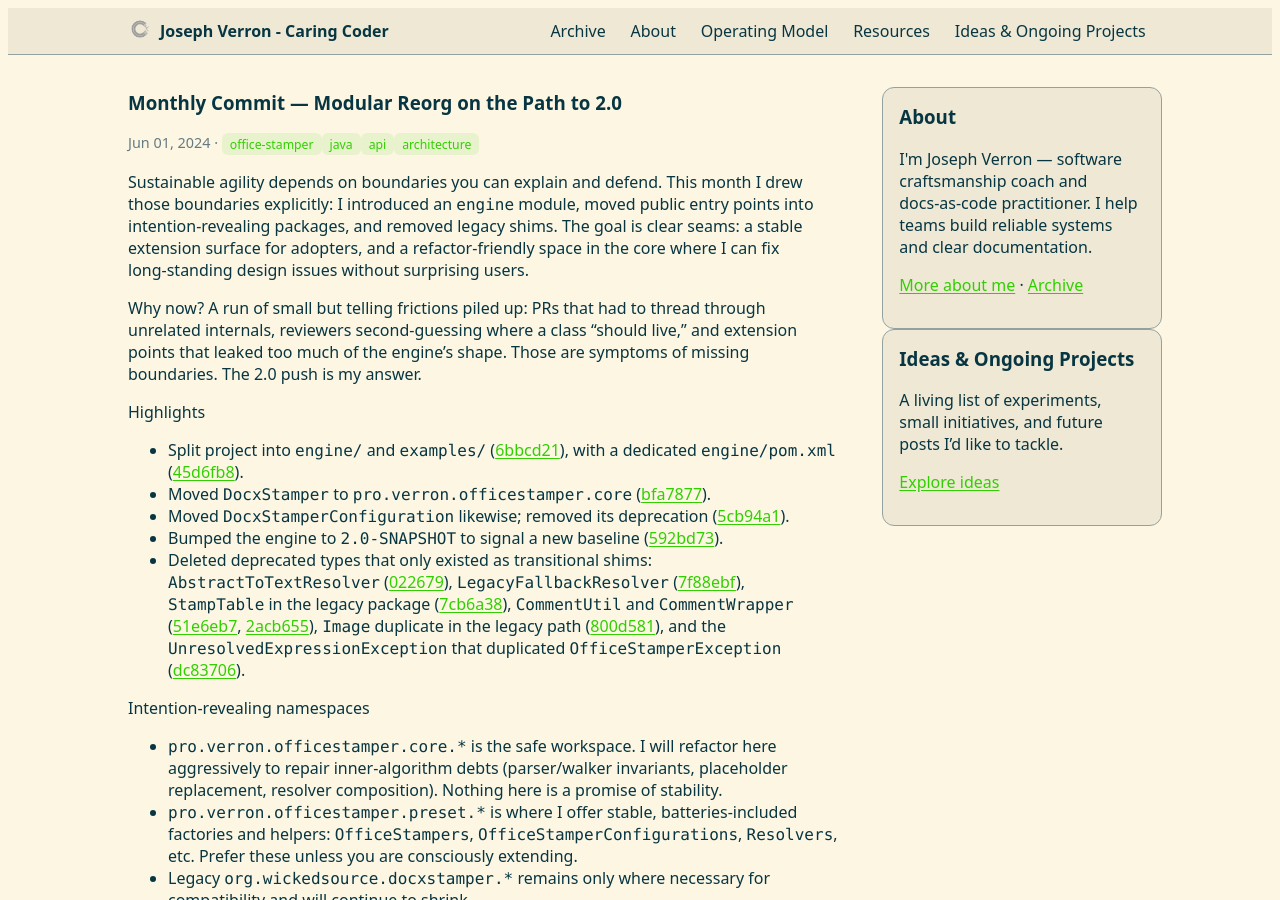
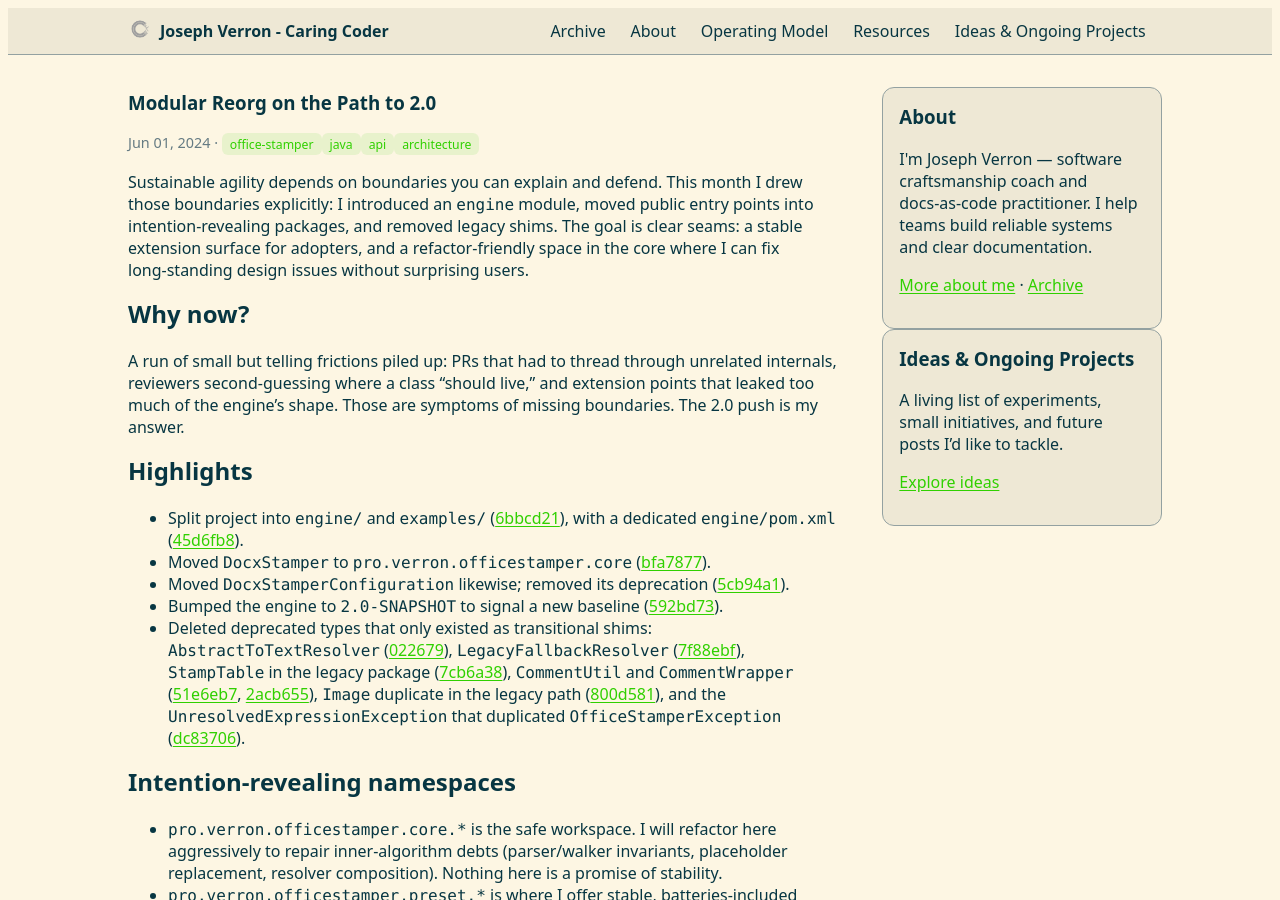
Before and after one commit to verronpro/blog, a Jekyll site: the page built from _posts/2024-06-01-monthly-commit-modular-reorg-on-path-to-2.0.md, in a window 1280 px wide and 900 px high. Built offline with Jekyll 4.4.1, drawn with Linux system fonts in a browser that asks for light colours.

Commit message:
update style

````diff
--- a/_posts/2024-06-01-monthly-commit-modular-reorg-on-path-to-2.0.md
+++ b/_posts/2024-06-01-monthly-commit-modular-reorg-on-path-to-2.0.md
@@ -1,6 +1,6 @@
 ---
 layout: article
-title: "Monthly Commit — Modular Reorg on the Path to 2.0"
+title: "Modular Reorg on the Path to 2.0"
 date: 2024-06-01
 categories: [ office-stamper ]
 tags: [ office-stamper, java, api, architecture ]
@@ -13,11 +13,12 @@ introduced an `engine` module, moved public entry points into intention‑reveal
 The goal is clear seams: a stable extension surface for adopters, and a refactor‑friendly space in the core where I can
 fix long‑standing design issues without surprising users.
 
-Why now? A run of small but telling frictions piled up: PRs that had to thread through unrelated internals, reviewers
+## Why now?
+A run of small but telling frictions piled up: PRs that had to thread through unrelated internals, reviewers
 second‑guessing where a class “should live,” and extension points that leaked too much of the engine’s shape. Those are
 symptoms of missing boundaries. The 2.0 push is my answer.
 
-Highlights
+## Highlights
 
 - Split project into `engine/` and `examples/` ([6bbcd21](https://github.com/verronpro/office-stamper/commit/6bbcd21)),
   with a dedicated `engine/pom.xml` ([45d6fb8](https://github.com/verronpro/office-stamper/commit/45d6fb8)).
@@ -36,7 +37,7 @@ Highlights
   `UnresolvedExpressionException` that duplicated
   `OfficeStamperException` ([dc83706](https://github.com/verronpro/office-stamper/commit/dc83706)).
 
-Intention‑revealing namespaces
+## Intention‑revealing namespaces
 
 - `pro.verron.officestamper.core.*` is the safe workspace. I will refactor here aggressively to repair inner‑algorithm
   debts (parser/walker invariants, placeholder replacement, resolver composition). Nothing here is a promise of
@@ -62,7 +63,7 @@ flowchart LR
   C -. trimmed/removed .-> P
 ```
 
-Migration notes (old → new)
+## Migration notes (old → new)
 
 - Imports:
     - `org.wickedsource.docxstamper.DocxStamper` → `pro.verron.officestamper.core.DocxStamper`
@@ -81,12 +82,12 @@ import org.wickedsource.docxstamper.DocxStamper;
 import pro.verron.officestamper.core.DocxStamper;
 ```
 
-Craftsmanship notes: stability where users live, freedom where I work
-The main drive behind the reorganization is to keep your adoption cost low while giving me room to improve the
-algorithm. The preset package is the “stable handle.” The core is the “workbench.” By declaring those intentions in the
+> Craftsmanship notes: stability where users live, freedom where I work
+> The main drive behind the reorganization is to keep your adoption cost low while giving me room to improve the
+algorithm. The preset package is the "stable handle." The core is the "workbench." By declaring those intentions in the
 names, I can change internals without stealth breaks, and you can write code that ages more gracefully.
 
-What I removed, and why it helps
+### What I removed, and why it helps
 
 - Deprecated adapters and duplicates masked the true extension surface. Removing them shrinks the cognitive load and the
   chance of misuse under time pressure.
@@ -94,7 +95,7 @@ What I removed, and why it helps
   live under `preset.*`; the custom `UnresolvedExpressionException` collapsed into the standard
   `OfficeStamperException`.
 
-Evidence and risk mitigation
+### Evidence and risk mitigation
 
 - The full test suites continue to run green after the reorg. Mutation testing levels did not materially change, which
   is a useful proxy that semantics stayed in place while types moved.
@@ -128,7 +129,7 @@ Planned inner‑algorithm changes in `core` focus on invariants and passes:
 
 For adopters
 
-- If you only stamp documents (no custom processors), migrate imports and switch to the preset factories. That’s usually
+- If you only stamp documents (no custom processors), migrate imports and switch to the preset factories. That's usually
   a search‑replace.
 - If you extend the library, do it consciously against `preset` and `api` contracts; open issues if you find a seam
   missing.
````
